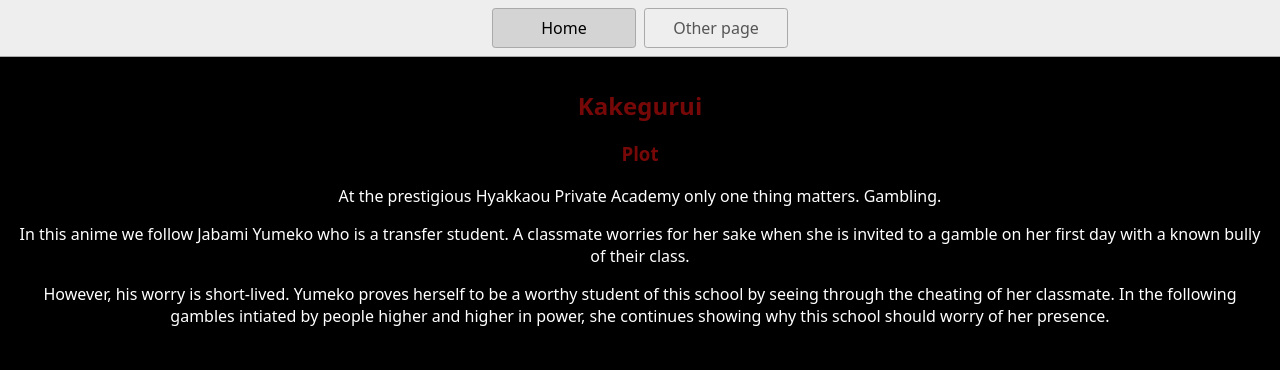
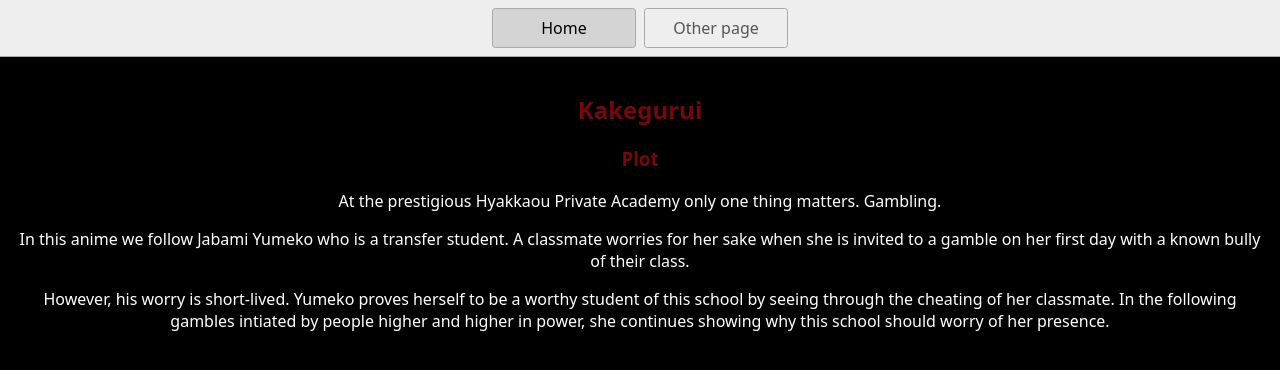
Before and after one commit to lise-charlotte/utpr-ving, a website: page index.html in a window 1280 px wide. Drawn offline with Linux system fonts and the light colour scheme.

Commit message:
Made the h1 into h2

```diff
--- a/index.html
+++ b/index.html
@@ -17,7 +17,7 @@
       <a href="/page2.html">Other page</a>
     </nav>
     <main>
-      <h1 style="color: rgb(119, 8, 8); text-align: center">Kakegurui</h1>
+      <h2 style="color: rgb(119, 8, 8); text-align: center">Kakegurui</h2>
       <h3 style="color:rgb(119, 8, 8); text-align: center">Plot</h3>
       <p style="color: white; text-align: center">At the prestigious Hyakkaou Private Academy only one thing matters. Gambling. </p>
       <p style="color: white; text-align: center">In this anime we follow Jabami Yumeko who is a transfer student. A classmate worries for her sake when she is invited to a gamble on her first day with a known bully of their class.</p>
```
